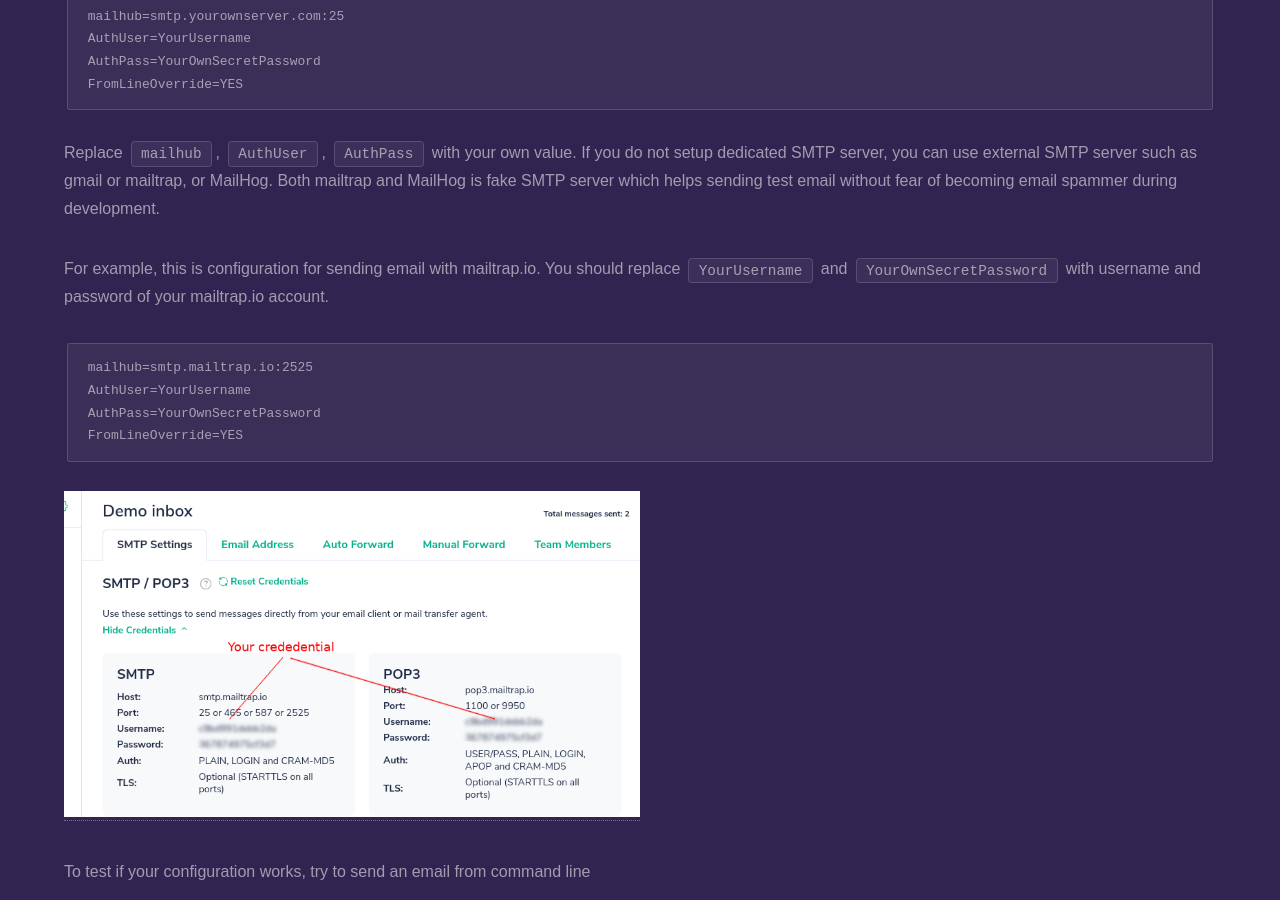
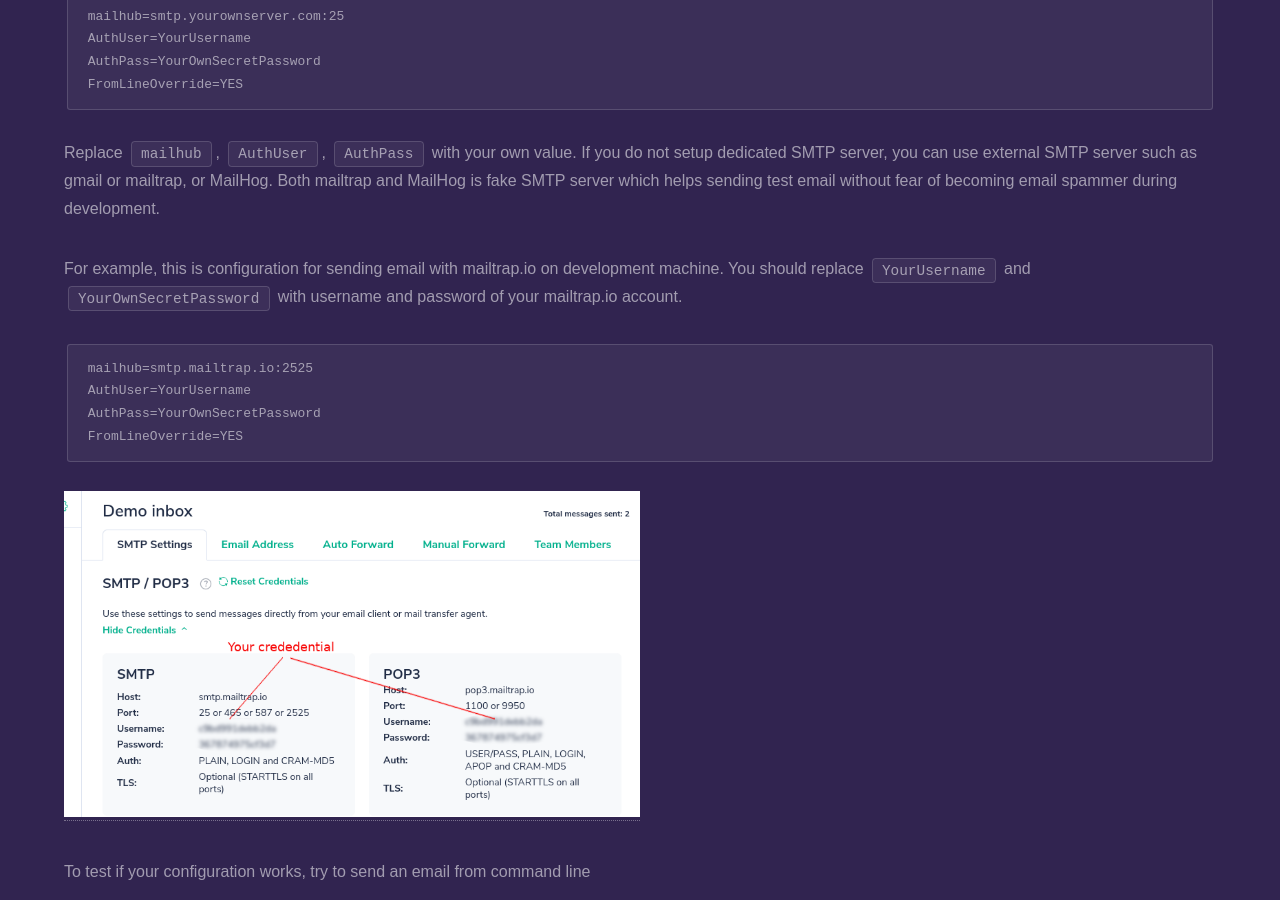
Before and after one commit to fanoframework/fanoframework.github.io, a Jekyll site: the page built from utilities/sending-email/index.md, in a window 1280 px wide and 900 px high, scrolled down 1419 px. Built offline with Jekyll 4.4.1, drawn with Linux system fonts in a browser that asks for light colours; our own code applies the rules of GitHub Pages for plain Markdown files.

Commit message:
improve sentence

````diff
--- a/utilities/sending-email/index.md
+++ b/utilities/sending-email/index.md
@@ -57,7 +57,7 @@ FromLineOverride=YES
 
 Replace `mailhub`, `AuthUser`, `AuthPass` with your own value. If you do not setup dedicated SMTP server, you can use external SMTP server such as gmail or mailtrap, or MailHog. Both mailtrap and MailHog is fake SMTP server which helps sending test email without fear of becoming email spammer during development.
 
-For example, this is configuration for sending email with mailtrap.io. You should replace `YourUsername` and `YourOwnSecretPassword` with username and password of your mailtrap.io account.
+For example, this is configuration for sending email with mailtrap.io on development machine. You should replace `YourUsername` and `YourOwnSecretPassword` with username and password of your mailtrap.io account.
 
 ```
 mailhub=smtp.mailtrap.io:2525
````
